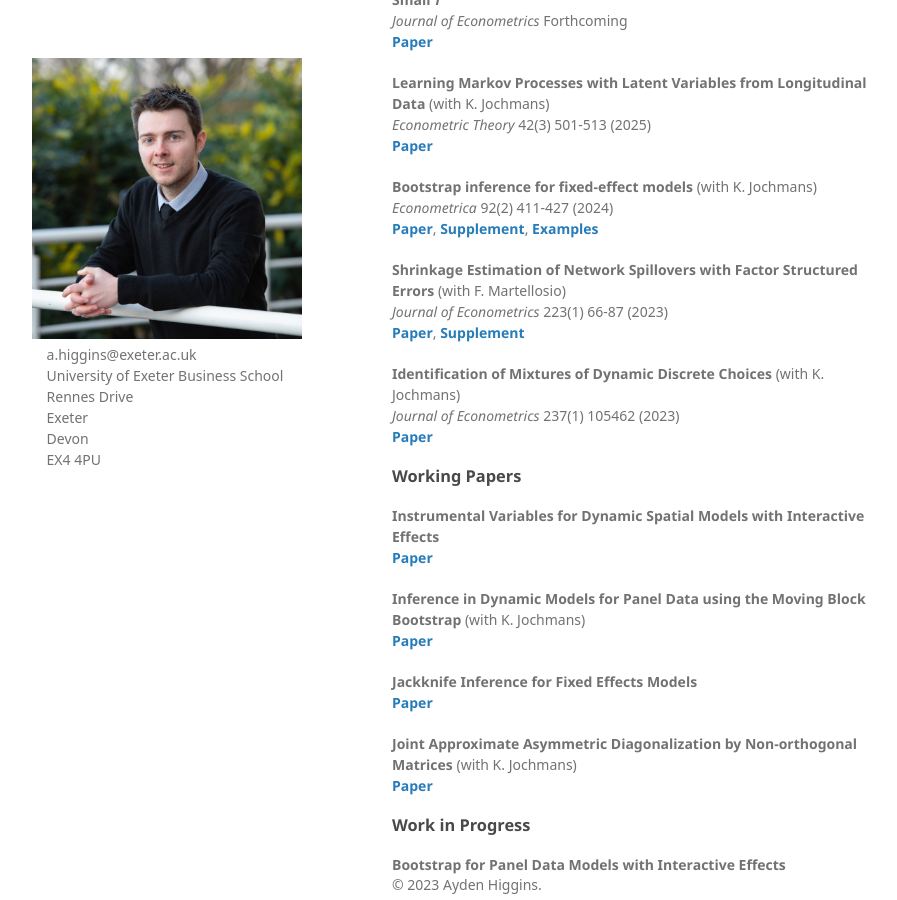
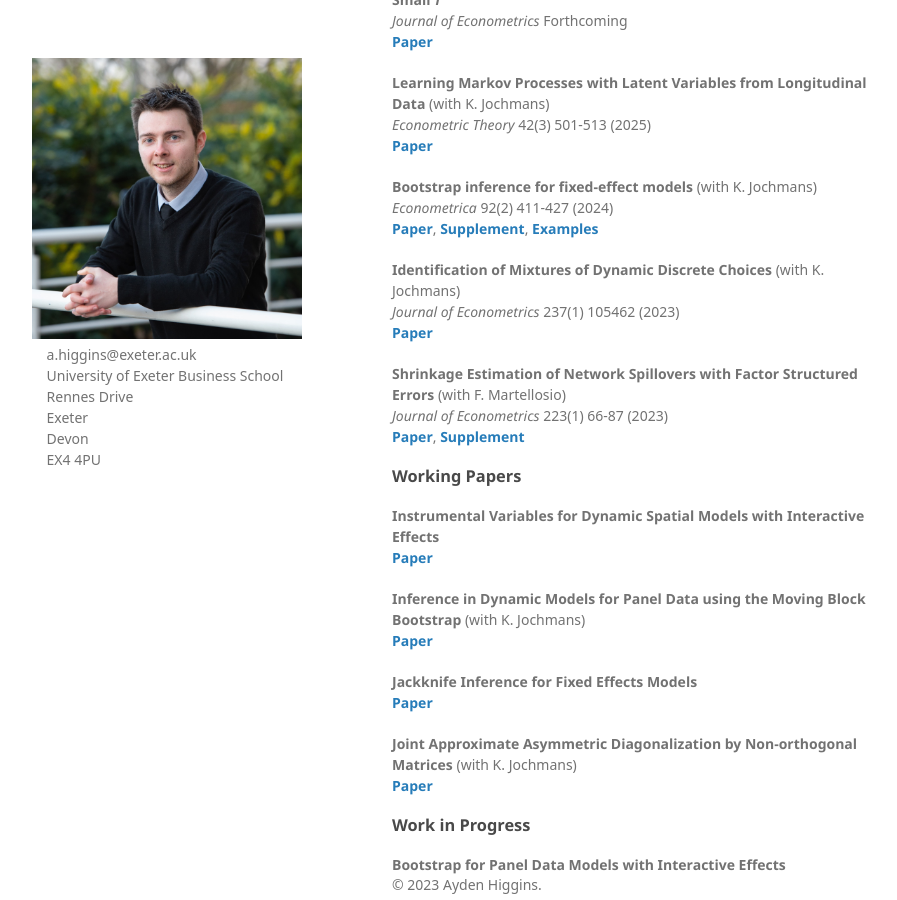
Before and after one commit to Tokkita/Tokkita.github.io, a Jekyll site: the page built from index.md, in a window 1280 px wide and 900 px high, scrolled down 368 px. Shown: the whole window, without its empty margins (178-1075 px from the left). Built offline with Jekyll 4.4.1, drawn with Linux system fonts in a browser that asks for light colours; nearby versions of some CDN libraries; some web fonts are replaced; our own code applies the rules of GitHub Pages for plain Markdown files.

```diff
--- a/index.md
+++ b/index.md
@@ -15,13 +15,13 @@ I am a Senior Lecturer at the University of Exeter. My research mainly focuses o
 <br> <i> Econometrica </i> 92(2) 411-427 (2024)
 <br> <strong><a href="{{ Bootstrap.pdf | prepend: '/assets/pdf/Boot/Bootstrap.pdf' | relative_url | download }}">Paper</a></strong>, <strong><a href="{{ Supplement.pdf | prepend: '/assets/pdf/Boot/Supplement.pdf' | relative_url | download }}">Supplement</a></strong>, <strong><a href="{{ Examples.pdf | prepend: '/assets/pdf/Boot/Examples.pdf' | relative_url | download }}">Examples</a></strong>
 
+<b> Identification of Mixtures of Dynamic Discrete Choices </b> (with K. Jochmans)
+<br> <i> Journal of Econometrics </i> 237(1) 105462 (2023)
+<br> <strong><a href="{{ Mixture.pdf | prepend: '/assets/pdf/Mixture/Mixture.pdf' | relative_url | download }}">Paper</a></strong>
+
 <b> Shrinkage Estimation of Network Spillovers with Factor Structured Errors </b> (with F. Martellosio)
 <br> <i> Journal of Econometrics </i> 223(1) 66-87 (2023)
 <br> <strong><a href="{{ Master.pdf | prepend: '/assets/pdf/Shrinkage/Master.pdf' | relative_url | download }}">Paper</a></strong>, <strong><a href="{{ Supplement.pdf | prepend: '/assets/pdf/Shrinkage/Supplement.pdf' | relative_url | download }}">Supplement</a></strong>
-
-<b> Identification of Mixtures of Dynamic Discrete Choices </b> (with K. Jochmans)
-<br> <i> Journal of Econometrics </i> 237(1) 105462 (2023)
-<br> <strong><a href="{{ Mixture.pdf | prepend: '/assets/pdf/Mixture/Mixture.pdf' | relative_url | download }}">Paper</a></strong>
 
 ### Working Papers
 <b> Instrumental Variables for Dynamic Spatial Models with Interactive Effects </b> <br> <strong><a href="{{ IVIFE.pdf | prepend: '/assets/pdf/IVIFE/IVIFE.pdf' }}">Paper</a></strong>
```
